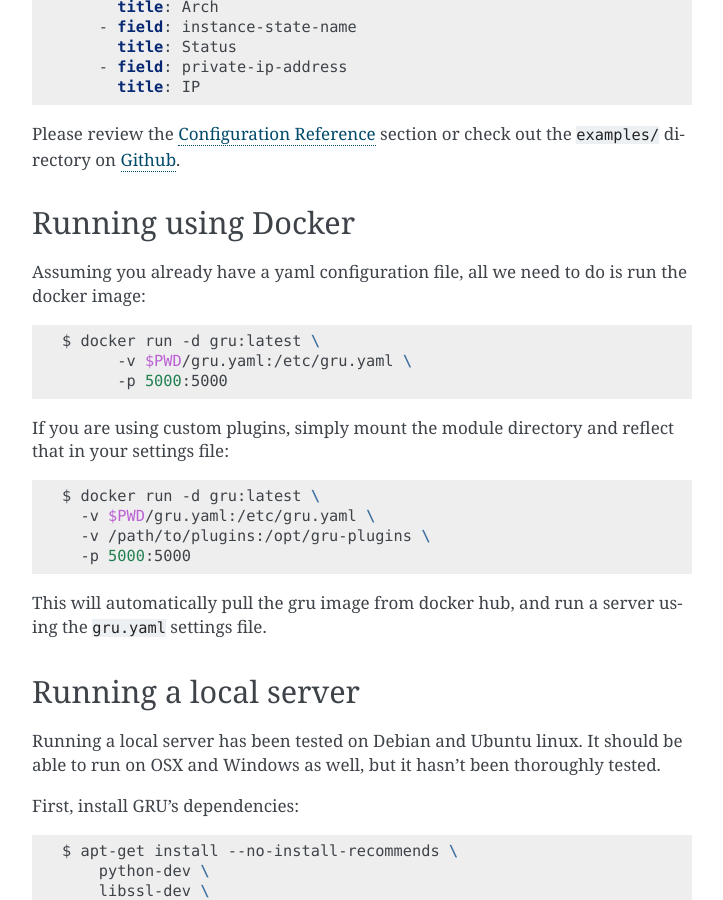
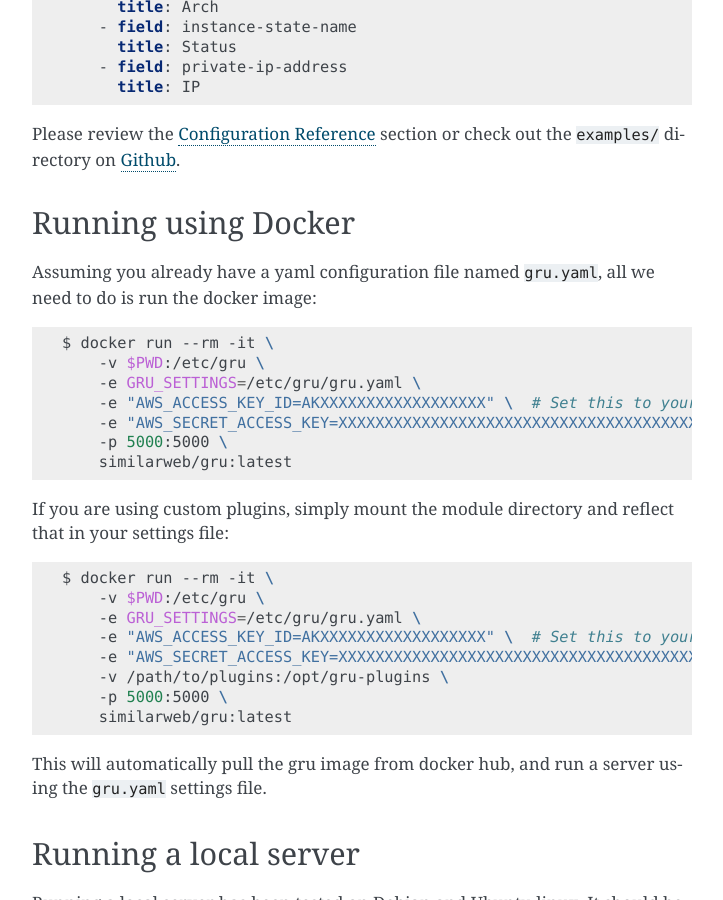
Before and after one commit to similarweb/gru, a Sphinx documentation site: the page built from docs/quickstart.rst, in a window 1280 px wide and 900 px high, scrolled down 1565 px. Shown: the whole window, without its empty margins (388-1111 px from the left). Built offline with Sphinx 7.4.7, drawn with Linux system fonts in a browser that asks for light colours.

Commit message:
adjust to use proper docker image

```diff
--- a/docker-compose.yml
+++ b/docker-compose.yml
@@ -1,8 +1,8 @@
 gru:
   build: .
   volumes:
-    - $PWD/examples/gru_settings.example.yaml:/gru_settings.yaml
+    - $PWD/examples/:/etc/gru
   environment:
-    - GRU_SETTINGS=/etc/gru.yaml
+    - GRU_SETTINGS=/etc/gru/gru_settings.example.yaml
   ports:
     - 5000:5000
--- a/docs/quickstart.rst
+++ b/docs/quickstart.rst
@@ -84,22 +84,30 @@ Please review the :ref:`Configuration Reference <configuration>` section or chec
 Running using Docker
 --------------------
 
-Assuming you already have a yaml configuration file, all we need to do is run the docker image:
+Assuming you already have a yaml configuration file named ``gru.yaml``, all we need to do is run the docker image:
 
 .. code-block:: bash
 
-    $ docker run -d gru:latest \
-          -v $PWD/gru.yaml:/etc/gru.yaml \
-          -p 5000:5000
+    $ docker run --rm -it \
+        -v $PWD:/etc/gru \
+        -e GRU_SETTINGS=/etc/gru/gru.yaml \
+        -e "AWS_ACCESS_KEY_ID=AKXXXXXXXXXXXXXXXXXX" \  # Set this to your AWS keys
+        -e "AWS_SECRET_ACCESS_KEY=XXXXXXXXXXXXXXXXXXXXXXXXXXXXXXXXXXXXXXXX" \
+        -p 5000:5000 \
+        similarweb/gru:latest
 
 If you are using custom plugins, simply mount the module directory and reflect that in your settings file:
 
 .. code-block:: bash
 
-    $ docker run -d gru:latest \
-      -v $PWD/gru.yaml:/etc/gru.yaml \
-      -v /path/to/plugins:/opt/gru-plugins \
-      -p 5000:5000
+    $ docker run --rm -it \
+        -v $PWD:/etc/gru \
+        -e GRU_SETTINGS=/etc/gru/gru.yaml \
+        -e "AWS_ACCESS_KEY_ID=AKXXXXXXXXXXXXXXXXXX" \  # Set this to your AWS keys
+        -e "AWS_SECRET_ACCESS_KEY=XXXXXXXXXXXXXXXXXXXXXXXXXXXXXXXXXXXXXXXX" \
+        -v /path/to/plugins:/opt/gru-plugins \
+        -p 5000:5000 \
+        similarweb/gru:latest
 
 This will automatically pull the gru image from docker hub, and run a server using the ``gru.yaml`` settings file.
 
```
Also changed, not shown: README.md (+8 -4 lines).
